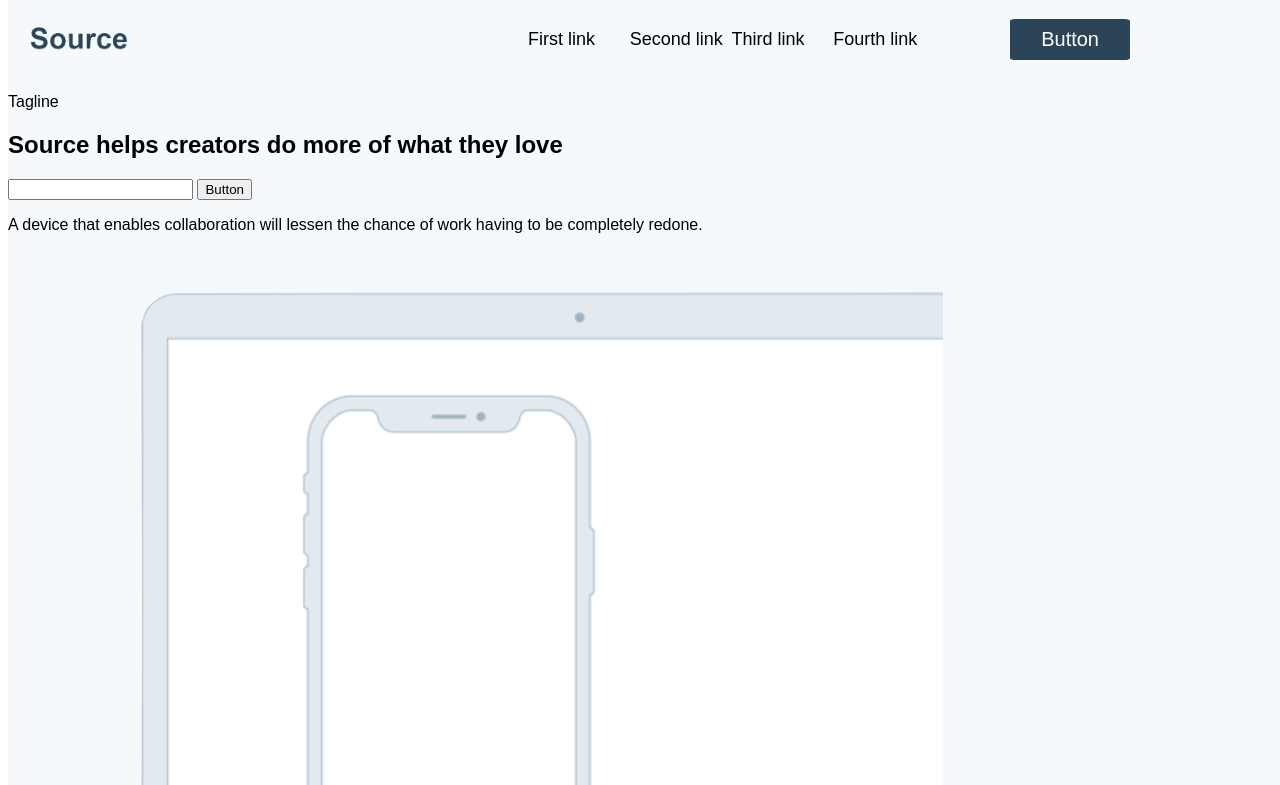
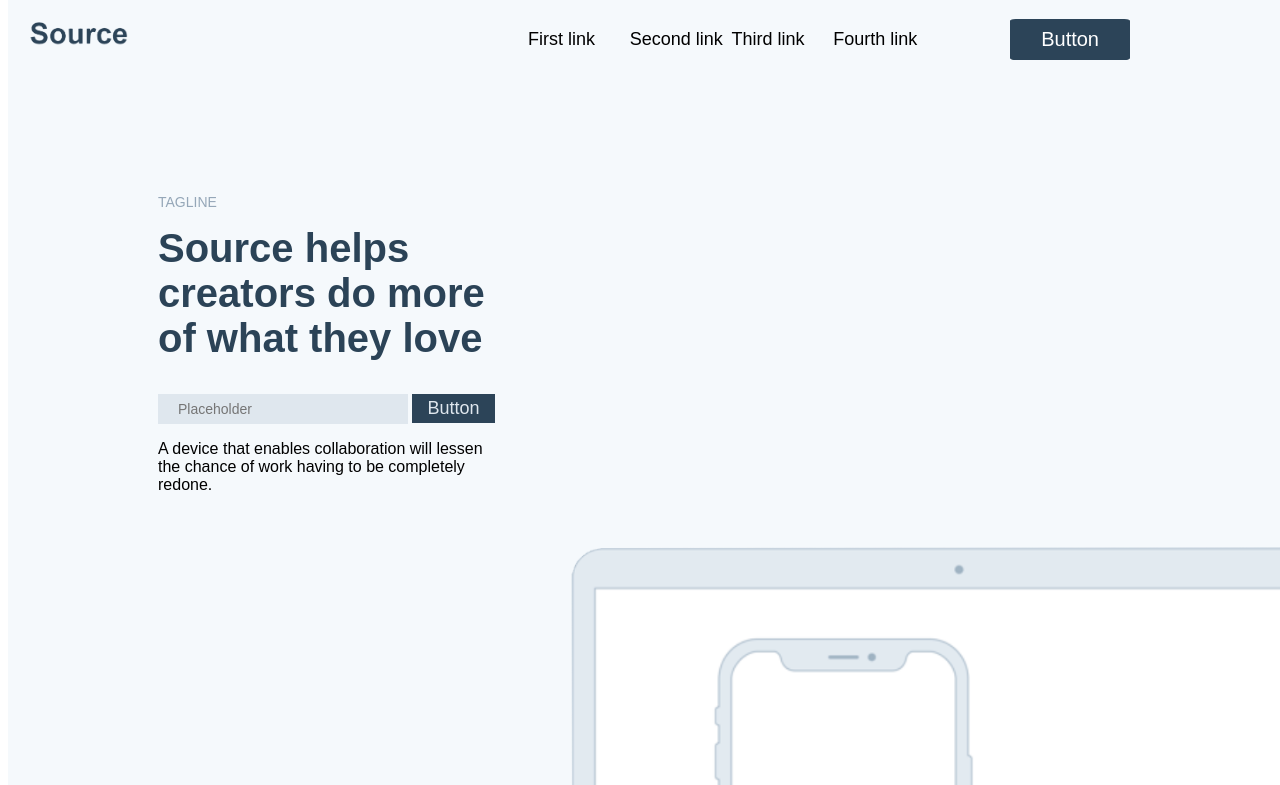
Before and after one commit to Lxnneke/Source, a plain HTML site: page index.html in a window 1280 px wide. Shown: the top 785 px of the page. Drawn offline with Linux system fonts and the light colour scheme.

Commit message:
Finish up the main section

```diff
--- a/css/styles.css
+++ b/css/styles.css
@@ -69,7 +69,7 @@ header nav ul li {
 
 nav img {
   width: 100px;
-  margin: -5px 400px 0 20px;
+  margin: -10px 400px 0 20px;
   float: left;
 }
 
@@ -112,8 +112,54 @@ button:hover {
 /******************************************
 /* MAIN SECTION
 /*******************************************/
+.mainImage {
+  float: right;
+  height: 650px;
+}
 
+main {
+  height: 800px;
+}
 
+.leftSection {
+  float: left;
+  width: 500px;
+  padding-left: 150px;
+  padding-top: 100px;
+}
+
+h1 {
+  font-size: 40px;
+  font-weight: 600;
+  color: #2b4357;
+  margin-top: 15px;
+}
+
+input {
+  width: 250px;
+  height: 30px;
+  padding-right: 0;
+  border: none;
+  background-color: #dfe7ee;
+  color: #8fa1b1;
+  padding-left: 20px;
+  font-size: 14px;
+  display: inline;
+}
+
+main section span {
+  color: #95a7b8;
+  font-size: 14px;
+}
+
+main section button {
+  background-color: #2c4458;
+  padding: 4px 15px;
+  font-size: 18px;
+  display: inline;
+  color: #dfe7ee;
+  border: none;
+}
 
 
 /******************************************
--- a/index.html
+++ b/index.html
@@ -21,15 +21,15 @@
     </header>
 
     <main>
-        <section>
-            <span>Tagline</span>
+        <section class="leftSection">
+            <span>TAGLINE</span>
             <h1>Source helps creators do more of what they love</h1>
-            <input type="text">
+            <input type="text" placeholder="Placeholder">
             <button>Button</button>
             <p>A device that enables collaboration will lessen the chance of work having to be completely redone.</p>
         </section>
         <section>
-            <img src="./images/MainImage.png">
+            <img src="./images/MainImage.png" class="mainImage">
         </section>
     </main>
 
```
